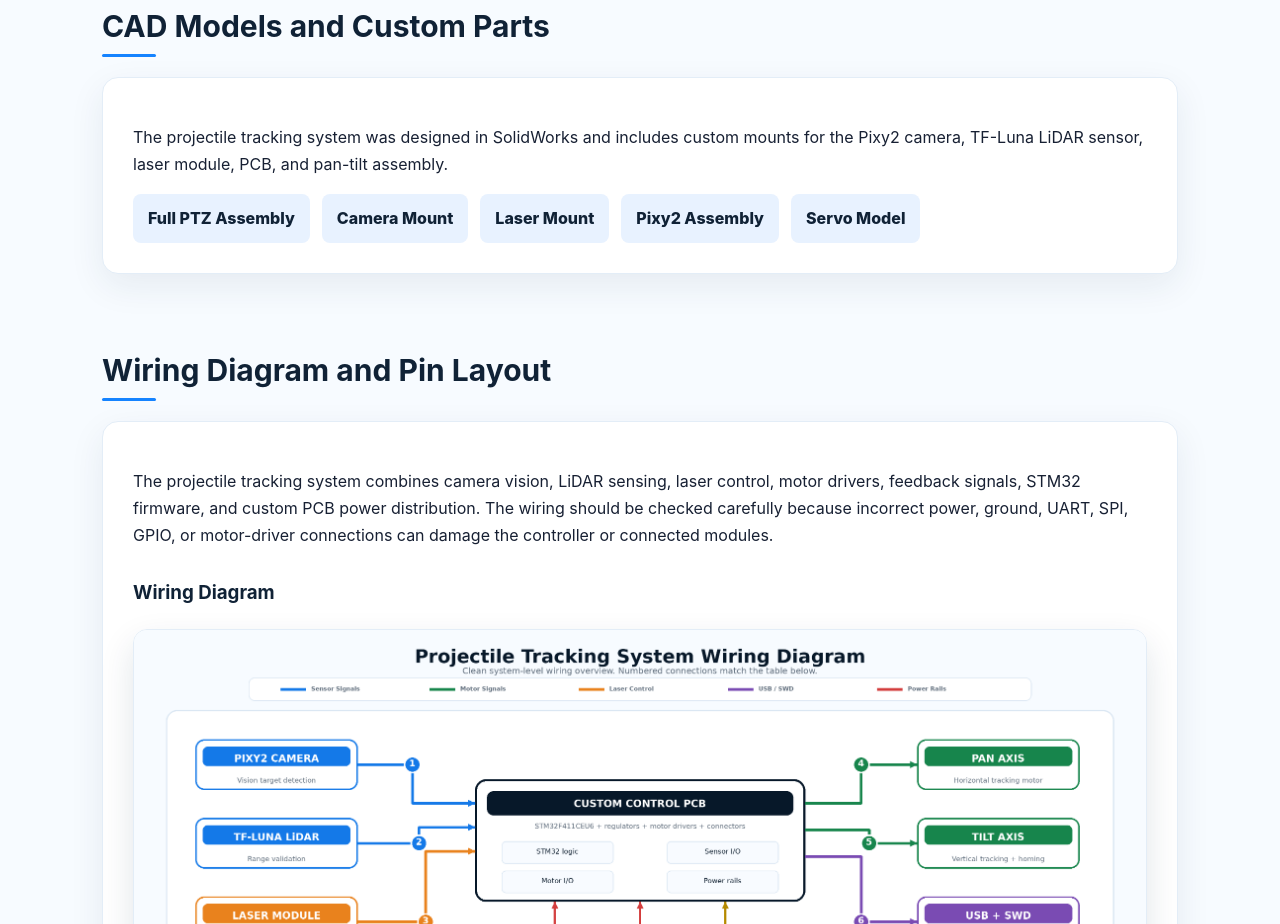
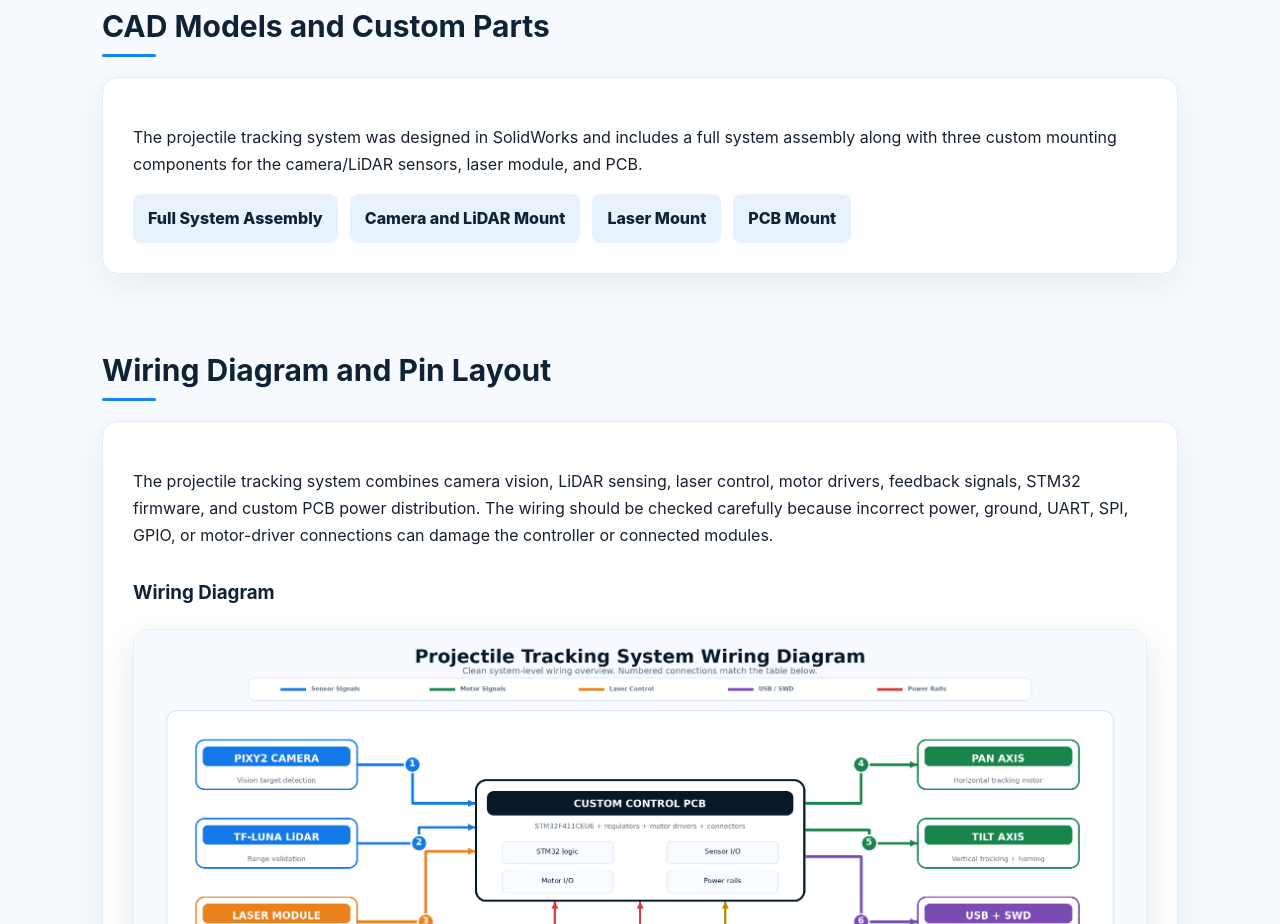
Before and after one commit to tylerlum40portfolio/Projectile-Tracking-System, a plain HTML site: page index.html in a window 1280 px wide. Shown: the part 6740-7664 px from the top of the page. Drawn offline with Linux system fonts and the light colour scheme.

Commit message:
Update index.html

```diff
--- a/index.html
+++ b/index.html
@@ -736,17 +736,14 @@ Run live tracking tests with moving targets to verify that the camera detects th
 <div class="card">
 
 <p>
-The projectile tracking system was designed in SolidWorks and includes
-custom mounts for the Pixy2 camera, TF-Luna LiDAR sensor, laser module,
-PCB, and pan-tilt assembly.
+The projectile tracking system was designed in SolidWorks and includes a full system assembly along with three custom mounting components for the camera/LiDAR sensors, laser module, and PCB.
 </p>
 
 <div class="file-links">
-<a href="CAD/2DOF PTZ.step" target="_blank" class="repo-button">Full PTZ Assembly</a>
-<a href="CAD/cam_mount.STEP" target="_blank" class="repo-button">Camera Mount</a>
-<a href="CAD/diode_mount.STEP" target="_blank" class="repo-button">Laser Mount</a>
-<a href="CAD/Pixy 2.STEP" target="_blank" class="repo-button">Pixy2 Assembly</a>
-<a href="CAD/XC4490.step" target="_blank" class="repo-button">Servo Model</a>
+<a href="CAD/HW 3.SLDASM" target="_blank" class="repo-button">Full System Assembly</a>
+<a href="CAD/CAM&amp;LIDAR_MOUNT.SLDPRT" target="_blank" class="repo-button">Camera and LiDAR Mount</a>
+<a href="CAD/LASER_MOUNT.SLDPRT" target="_blank" class="repo-button">Laser Mount</a>
+<a href="CAD/PCB_MOUNT.SLDPRT" target="_blank" class="repo-button">PCB Mount</a>
 </div>
 
 </div>
```
